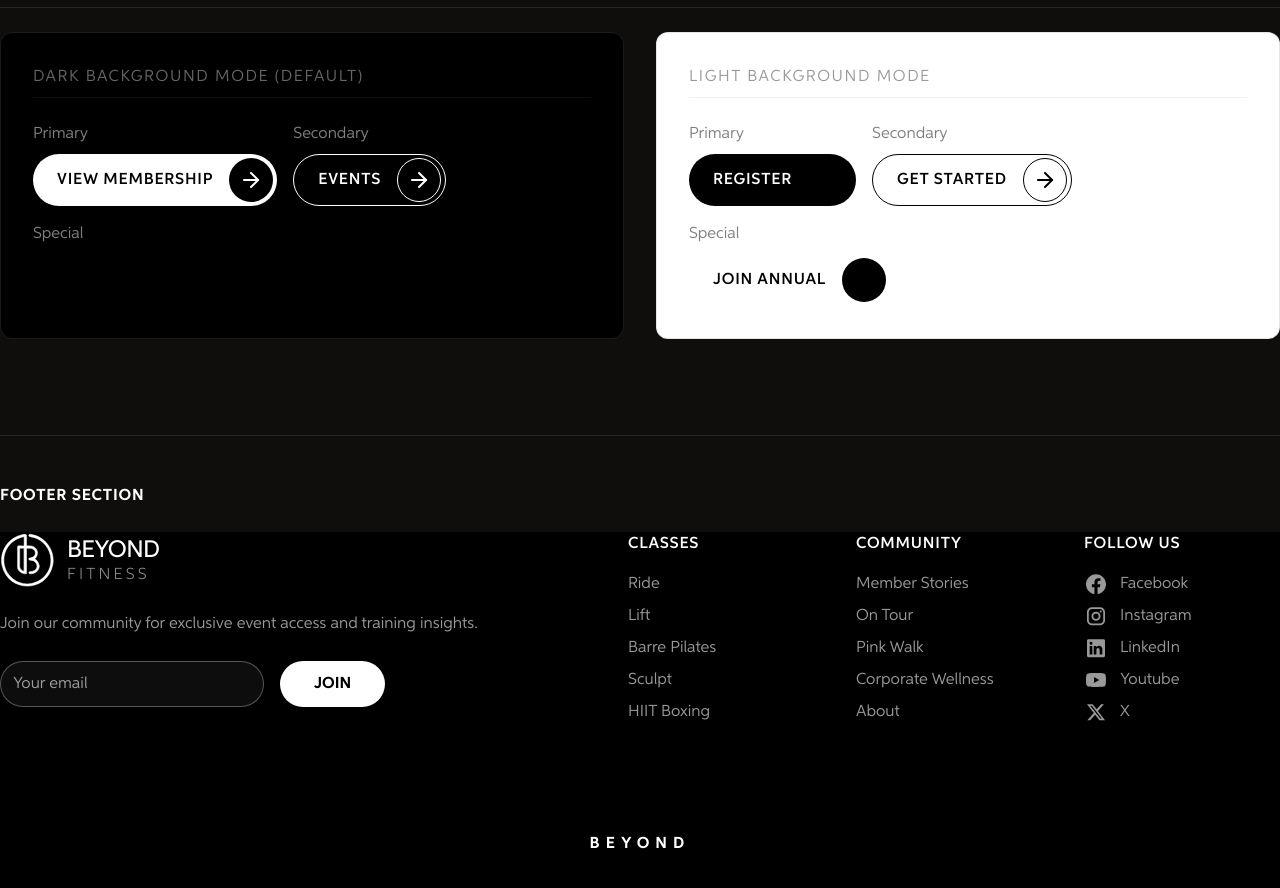
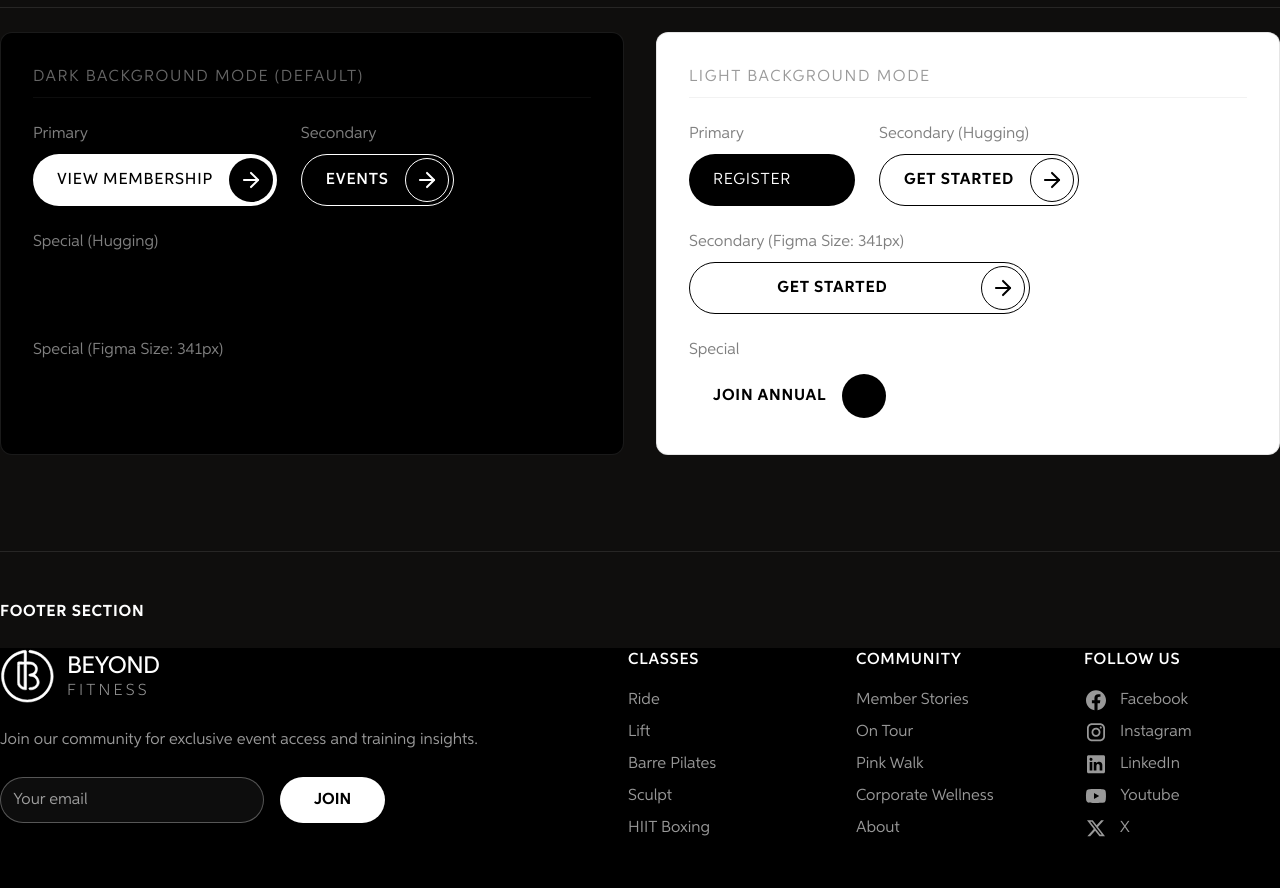
Before and after one commit to mannie55/Beyond-Fitness, a Next.js app: page /design-system in a window 1280 px wide. Shown: the part 2600-3488 px from the top of the page. Built offline with nearby package versions, Linux system fonts and the light colour scheme.

Commit message:
feat(button): implement special cta exact figma sizing and alignment parameters

```diff
--- a/app/design-system/page.tsx
+++ b/app/design-system/page.tsx
@@ -116,7 +116,7 @@ export default function DesignSystemPage() {
               <span className="text-text-small text-white/40 uppercase tracking-widest block border-b border-white/5 pb-2">
                 Dark Background Mode (default)
               </span>
-              <div className="flex flex-wrap gap-4 items-center">
+              <div className="flex flex-wrap gap-6 items-start">
                 <div className="flex flex-col gap-2">
                   <span className="text-text-tiny text-white/50">Primary</span>
                   <Button variant="primary" theme="dark">View Membership</Button>
@@ -126,8 +126,20 @@ export default function DesignSystemPage() {
                   <Button variant="secondary" theme="dark">Events</Button>
                 </div>
                 <div className="flex flex-col gap-2">
-                  <span className="text-text-tiny text-white/50">Special</span>
+                  <span className="text-text-tiny text-white/50">Special (Hugging)</span>
                   <Button variant="special" theme="dark">Join Annual</Button>
+                </div>
+                <div className="flex flex-col gap-2">
+                  <span className="text-text-tiny text-white/50">Special (Figma Size: 341px)</span>
+                  <Button
+                    variant="special"
+                    theme="dark"
+                    width="w-[341px]"
+                    paddingLeft="pl-[72.88px]"
+                    textWidth="w-[163px]"
+                  >
+                    Join Annual
+                  </Button>
                 </div>
               </div>
             </div>
@@ -137,14 +149,26 @@ export default function DesignSystemPage() {
               <span className="text-text-small text-black/40 uppercase tracking-widest block border-b border-black/5 pb-2">
                 Light Background Mode
               </span>
-              <div className="flex flex-wrap gap-4 items-center">
+              <div className="flex flex-wrap gap-6 items-start">
                 <div className="flex flex-col gap-2">
                   <span className="text-text-tiny text-black/50">Primary</span>
                   <Button variant="primary" theme="light">Register</Button>
                 </div>
                 <div className="flex flex-col gap-2">
-                  <span className="text-text-tiny text-black/50">Secondary</span>
+                  <span className="text-text-tiny text-black/50">Secondary (Hugging)</span>
                   <Button variant="secondary" theme="light">Get Started</Button>
+                </div>
+                <div className="flex flex-col gap-2">
+                  <span className="text-text-tiny text-black/50">Secondary (Figma Size: 341px)</span>
+                  <Button
+                    variant="secondary"
+                    theme="light"
+                    width="w-[341px]"
+                    paddingLeft="pl-[60.88px]"
+                    textWidth="w-[163px]"
+                  >
+                    Get Started
+                  </Button>
                 </div>
                 <div className="flex flex-col gap-2">
                   <span className="text-text-tiny text-black/50">Special</span>
--- a/components/ui/Button.tsx
+++ b/components/ui/Button.tsx
@@ -11,6 +11,10 @@ interface ButtonProps {
   onClick?: () => void;
   className?: string;
   type?: "button" | "submit" | "reset";
+  // Exact Figma layout controls
+  width?: string;
+  paddingLeft?: string;
+  textWidth?: string;
 }
 
 function ArrowIcon({ className }: { className?: string }) {
@@ -49,9 +53,11 @@ export default function Button({
   onClick,
   className = "",
   type = "button",
+  width = "w-fit",
+  paddingLeft = "pl-[24px]",
+  textWidth = "w-auto",
 }: ButtonProps) {
-  const baseClasses =
-    "group h-[52px] rounded-full flex items-center justify-between gap-[16px] pl-[24px] pr-[4px] py-[4px] text-text-small font-sans font-semibold tracking-wider uppercase transition-all select-none cursor-pointer duration-300 w-fit";
+  const baseClasses = `group h-[52px] rounded-full flex items-center justify-between gap-[16px] pr-[4px] py-[4px] text-text-small font-sans tracking-wider uppercase transition-all select-none cursor-pointer duration-300 ${width} ${paddingLeft}`;
 
   const themeVariants = {
     dark: {
@@ -79,12 +85,26 @@ export default function Button({
     },
   };
 
+  const themeWeights = {
+    dark: {
+      primary: "font-medium",
+      secondary: "font-semibold",
+      special: "font-bold",
+    },
+    light: {
+      primary: "font-normal",
+      secondary: "font-bold",
+      special: "font-bold",
+    },
+  };
+
   const variantClasses = themeVariants[theme][variant];
   const arrowCircleClasses = themeArrowCircles[theme][variant];
+  const weightClass = themeWeights[theme][variant];
 
   const innerContent = (
     <>
-      <span className="flex-1 text-center">{children}</span>
+      <span className={`text-center flex-shrink-0 ${textWidth} ${weightClass}`}>{children}</span>
       <div className={arrowCircleClasses}>
         <ArrowIcon className="h-6 w-6 transition-transform duration-300 group-hover:translate-x-1" />
       </div>
```
